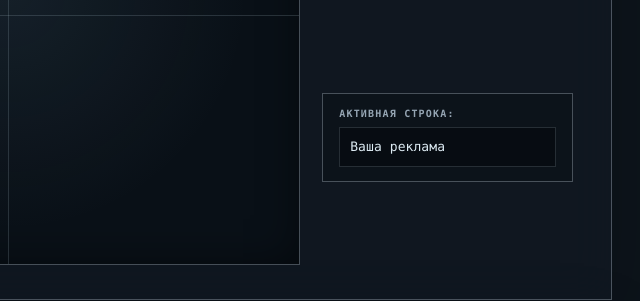
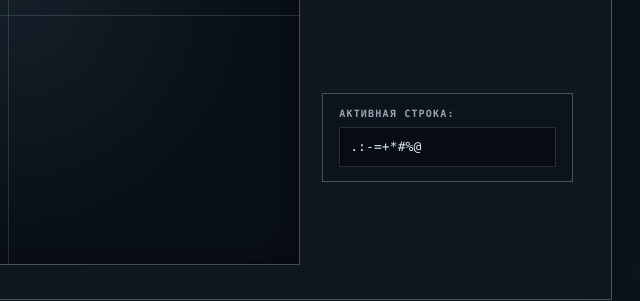
Before and after one commit to kruzoo/projet, a plain HTML site: page index.html in a window 1280 px wide. Shown: the part 1540-1841 px from the top of the page, 640-1280 px from the left. Drawn offline with Linux system fonts and the light colour scheme.

Commit message:
Update index.html

```diff
--- a/index.html
+++ b/index.html
@@ -119,7 +119,7 @@
 
                 <div class="output_crypt">
                     <span>Активная строка:</span>
-                    <code id="output_crypt">Ваша реклама</code>
+                    <code id="output_crypt">.:-=+*#%@</code>
                 </div>
             </section>
 
```
